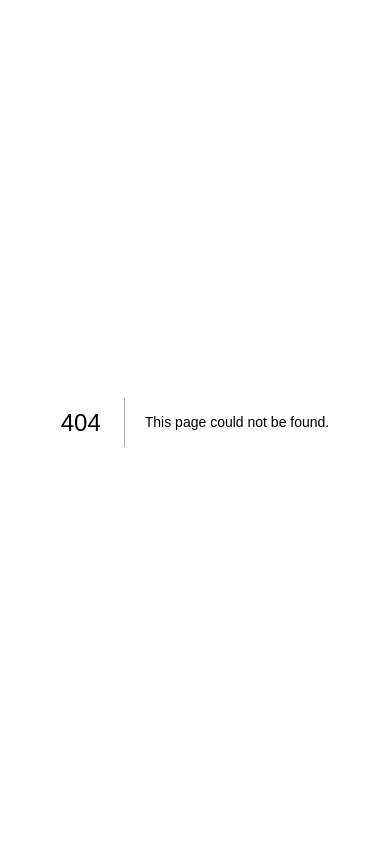
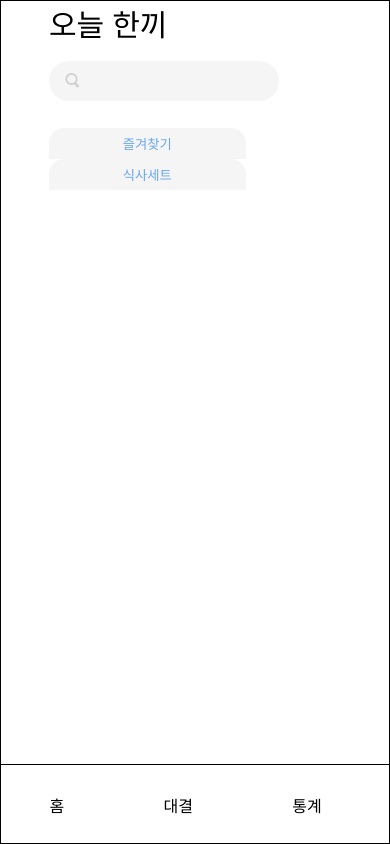
Before and after one commit to FreshCodeNovice/-EatSmart-FE, a Next.js app: page /search-list in a window 390 px wide. Before the commit this address had no page. Built offline with nearby package versions, Linux system fonts and the light colour scheme.

Commit message:
feat: 반응형 레이아웃 설정

```diff
--- /dev/null
+++ b/src/components/Footer/index.tsx
@@ -0,0 +1,27 @@
+import Link from 'next/link';
+import styled from 'styled-components';
+
+const StyledFooter = styled.footer`
+  height: 5rem;
+  display: flex;
+  width: 500px;
+  justify-content: space-around;
+  align-items: center;
+  position: fixed;
+  bottom: 0;
+  border-top: 1px solid black;
+  z-index: 9;
+`;
+
+const Footer = () => {
+  return (
+    <StyledFooter>
+      <Link href="/">홈</Link>
+      <Link href="/">대결</Link>
+      <Link href="/">통계</Link>
+      <Link href="/">기록</Link>
+    </StyledFooter>
+  );
+};
+
+export default Footer;
--- /dev/null
+++ b/src/components/Layout.tsx
@@ -0,0 +1,21 @@
+import Footer from '@/components/Footer';
+import React from 'react';
+const Layout = ({ children }: { children: React.ReactNode }) => {
+  return (
+    <>
+      <main
+        style={{
+          maxWidth: '500px',
+          margin: '0',
+          border: '1px solid black',
+          minHeight: '100vh',
+        }}
+      >
+        {children}
+      </main>
+      <Footer />
+    </>
+  );
+};
+
+export default Layout;
--- a/src/components/SearchList/index.tsx
+++ b/src/components/SearchList/index.tsx
@@ -13,7 +13,6 @@ const StyledSearchListTitle = styled.div`
   font-style: normal;
   font-weight: 500;
   line-height: normal;
-  margin-top: 7rem;
   margin-left: 3rem;
 `;
 
--- a/src/pages/_app.tsx
+++ b/src/pages/_app.tsx
@@ -1,3 +1,4 @@
+import Footer from '@/components/Footer';
 import GlobalStyle from '@/styles/GlobalStyle';
 import type { AppProps } from 'next/app';
 import { ThemeProvider } from 'styled-components';
@@ -6,6 +7,7 @@ import { RecoilRoot } from 'recoil';
 import { QueryClient, QueryClientProvider } from '@tanstack/react-query';
 import React from 'react';
 import { RecoilEnv } from 'recoil';
+import Layout from '@/components/Layout';
 
 RecoilEnv.RECOIL_DUPLICATE_ATOM_KEY_CHECKING_ENABLED = false;
 
@@ -17,7 +19,9 @@ export default function App({ Component, pageProps }: AppProps) {
         <QueryClientProvider client={queryClient}>
           <RecoilRoot>
             <GlobalStyle />
-                        <Component {...pageProps} />
+            <Layout>
+              <Component {...pageProps}></Component>
+            </Layout>
           </RecoilRoot>
         </QueryClientProvider>
       </ThemeProvider>
--- /dev/null
+++ b/src/pages/search-list/index.tsx
@@ -0,0 +1,6 @@
+import SearchList from '@/components/SearchList';
+const SearchListPage = () => {
+  return <SearchList />;
+};
+
+export default SearchListPage;
```
Lines whose indentation alone changed are shown as unchanged.
